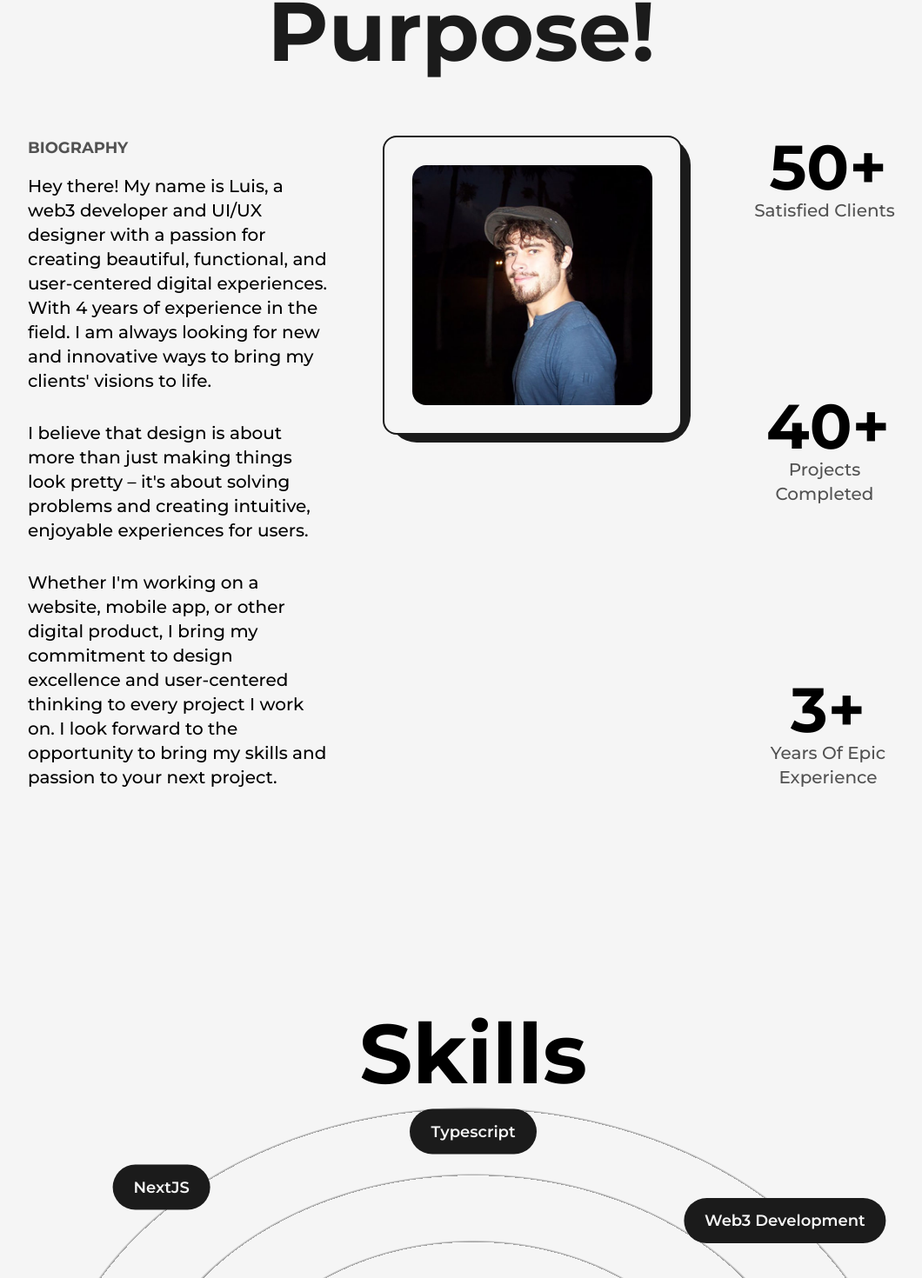
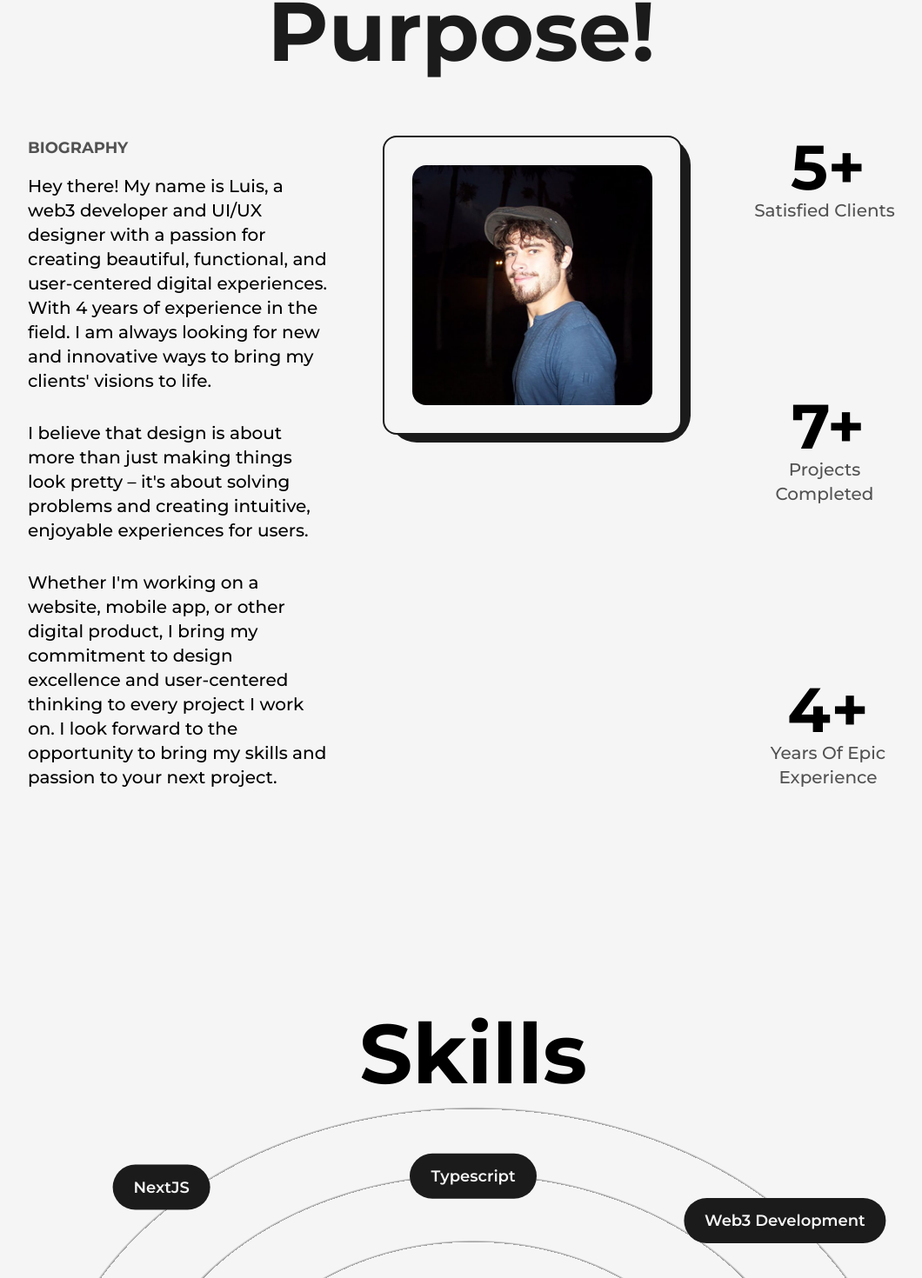
Before and after one commit to Jshanks21/portfolio-site, a Next.js app: page /about in a window 1280 px wide. Shown: the part 284-1754 px from the top of the page at 87% size, without its empty margins (96-1156 px from the left). Built offline with nearby package versions, Linux system fonts and the light colour scheme.

Commit message:
fix: info & spacing on About page

```diff
--- a/components/Education.tsx
+++ b/components/Education.tsx
@@ -13,13 +13,13 @@ const Details = ({ type, time, place, info }: DetailsProps) => {
   const ref = useRef(null);
 
   return (
-    <li ref={ref} className='my-8 first:mt-0 last:mt-0 w-[80%] lg:w-[60%] mx-auto flex flex-col items-center justify-between'>
+    <li ref={ref} className='my-8 first:mt-0 last:mt-0 w-[80%] lg:w-[60%] mx-auto flex flex-col items-start justify-between'>
 
       <ListItemIcon reference={ref} />
       <motion.div
         initial={{ opacity: 0, y: 50 }}
         whileInView={{ opacity: 1, y: 0 }}
-        transition={{ duration: 1.5, type: 'spring', stiffness: 100}}
+        transition={{ duration: 1.5, type: 'spring', stiffness: 100 }}
       >
         <h3 className='capitalize font-bold text-lg sm:text-xl md:text-2xl'>
           {type}
@@ -52,22 +52,22 @@ const Education = () => {
       <div ref={ref} className='mx-auto relative w-full lg:w-[90%] xl:w-[75%]'>
 
         <motion.div
-          style={{scaleY: scrollYProgress}}
+          style={{ scaleY: scrollYProgress }}
           className='absolute left-[20px] sm:left-[30px] md:left-9 top-0 w-[2px] md:w-[4px] h-full bg-dark origin-top dark:bg-light'
         />
 
         <ul className='w-full flex flex-col items-start justify-between ml-2 sm:ml-4'>
           <Details
-            type='High School Diploma'
-            time='2012-2016'
-            place='Burlington High School'
-            info='Graduated with a 3.9 GPA and a 4.0 GPA in all math and science classes.'
+            type='Bachelor of English in Creative Writing'
+            time='2010-2016'
+            place='University of Kansas'
+            info='Graduated with a 3.8 GPA.'
           />
           <Details
-            type='Bachelor of Science in Computer Science'
-            time='2016-2020'
-            place='University of Vermont'
-            info='Graduated with a 3.5 GPA and a 3.8 GPA in all computer science classes.'
+            type='High School Diploma'
+            time='2005-2009'
+            place='Saint Thomas Aquinas High School'
+            info='Graduated with a 3.9 GPA and a 4.0 GPA.'
           />
         </ul>
       </div>
--- a/components/Skills.tsx
+++ b/components/Skills.tsx
@@ -44,7 +44,7 @@ const Skills = () => {
         <Skill name='NextJS' x='-28vw' y='-23vw' />
         <Skill name='HTML' x='18vw' y='0vw' />
         <Skill name='Solidity' x='31vw' y='-5vw' />
-        <Skill name='Typescript' x='0vw' y='-28vw' />
+        <Skill name='Typescript' x='0vw' y='-24vw' />
         <Skill name='Web3 Development' x='28vw' y='-20vw' />
         <Skill name='Web Design' x='-32vw' y='0vw' />
         <Skill name='SQL' x='25vw' y='15vw' />
--- a/pages/about.tsx
+++ b/pages/about.tsx
@@ -88,7 +88,7 @@ const about = () => {
 
               <div className='flex flex-col items-center justify-center'>
                 <span className='inline-block font-bold text-4xl sm:text-5xl md:text-6xl lg:text-7xl'>
-                  <AnimatedNumbers value={50} />+
+                  <AnimatedNumbers value={5} />+
                 </span>
                 <h2 className='font-medium capitalize text-dark/75 dark:text-light/75 text-sm sm:text-base md:text-lg lg:text-xl text-center mr-2'>
                   satisfied clients
@@ -97,7 +97,7 @@ const about = () => {
 
               <div className='flex flex-col items-center justify-center'>
                 <span className='inline-block font-bold text-4xl sm:text-5xl md:text-6xl lg:text-7xl'>
-                  <AnimatedNumbers value={40} />+
+                  <AnimatedNumbers value={7} />+
                 </span>
                 <h2 className='font-medium capitalize text-dark/75 dark:text-light/75 text-sm sm:text-base md:text-lg lg:text-xl text-center mr-2'>
                   projects completed
@@ -106,7 +106,7 @@ const about = () => {
 
               <div className='flex flex-col items-center justify-center'>
                 <span className='inline-block font-bold text-4xl sm:text-5xl md:text-6xl lg:text-7xl'>
-                  <AnimatedNumbers value={3} />+
+                  <AnimatedNumbers value={4} />+
                 </span>
                 <h2 className='font-medium capitalize text-dark/75 dark:text-light/75 text-sm sm:text-base md:text-lg lg:text-xl text-center'>
                   years of epic experience
```
